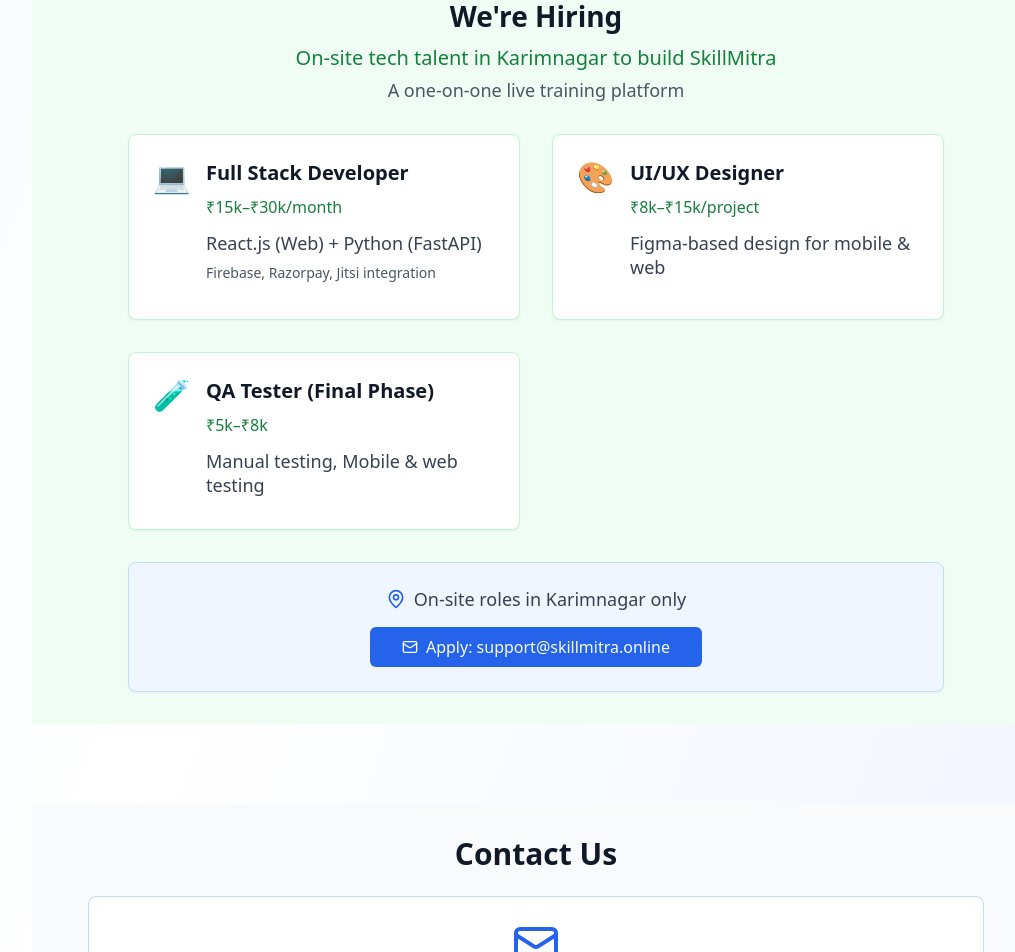
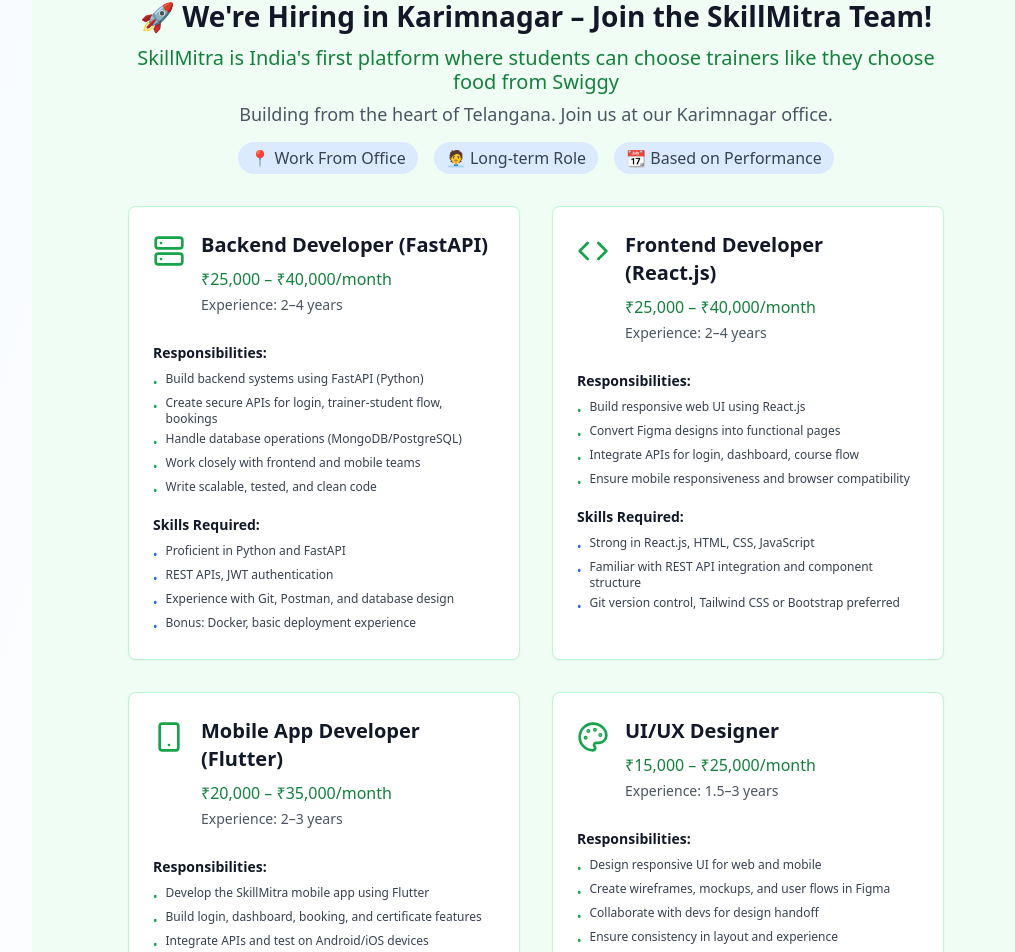
Before and after one commit to abhi3533/skillmitra-appweb, a React (Vite) app: page / in a window 1280 px wide. Shown: the part 2118-3070 px from the top of the page, without its empty margins (104-1119 px from the left). Built offline with nearby package versions, Linux system fonts and the light colour scheme.

Commit message:
Replace hiring section with detailed job descriptions
Updated the hiring section in `src/components/HiringSection.tsx` with detailed job descriptions, responsibilities, skills, and salary information.

```diff
--- a/src/components/HiringSection.tsx
+++ b/src/components/HiringSection.tsx
@@ -1,30 +1,79 @@
 
-import { MapPin, Mail } from 'lucide-react';
+import { MapPin, Mail, Code, Palette, Smartphone, Server } from 'lucide-react';
 import { Card, CardContent } from '@/components/ui/card';
 import { Button } from '@/components/ui/button';
 
 const HiringSection = () => {
   const positions = [
     {
-      title: "Full Stack Developer",
-      description: "React.js (Web) + Python (FastAPI)",
-      details: "Firebase, Razorpay, Jitsi integration",
-      salary: "₹15k–₹30k/month",
-      icon: "💻"
+      title: "Backend Developer (FastAPI)",
+      salary: "₹25,000 – ₹40,000/month",
+      experience: "2–4 years",
+      icon: Server,
+      responsibilities: [
+        "Build backend systems using FastAPI (Python)",
+        "Create secure APIs for login, trainer-student flow, bookings",
+        "Handle database operations (MongoDB/PostgreSQL)",
+        "Work closely with frontend and mobile teams",
+        "Write scalable, tested, and clean code"
+      ],
+      skills: [
+        "Proficient in Python and FastAPI",
+        "REST APIs, JWT authentication",
+        "Experience with Git, Postman, and database design",
+        "Bonus: Docker, basic deployment experience"
+      ]
+    },
+    {
+      title: "Frontend Developer (React.js)",
+      salary: "₹25,000 – ₹40,000/month",
+      experience: "2–4 years",
+      icon: Code,
+      responsibilities: [
+        "Build responsive web UI using React.js",
+        "Convert Figma designs into functional pages",
+        "Integrate APIs for login, dashboard, course flow",
+        "Ensure mobile responsiveness and browser compatibility"
+      ],
+      skills: [
+        "Strong in React.js, HTML, CSS, JavaScript",
+        "Familiar with REST API integration and component structure",
+        "Git version control, Tailwind CSS or Bootstrap preferred"
+      ]
+    },
+    {
+      title: "Mobile App Developer (Flutter)",
+      salary: "₹20,000 – ₹35,000/month",
+      experience: "2–3 years",
+      icon: Smartphone,
+      responsibilities: [
+        "Develop the SkillMitra mobile app using Flutter",
+        "Build login, dashboard, booking, and certificate features",
+        "Integrate APIs and test on Android/iOS devices",
+        "Work with team for app performance and design sync"
+      ],
+      skills: [
+        "Flutter & Dart expertise",
+        "REST API integration, Firebase basics",
+        "App store deployment and testing"
+      ]
     },
     {
       title: "UI/UX Designer",
-      description: "Figma-based design for mobile & web",
-      details: "",
-      salary: "₹8k–₹15k/project",
-      icon: "🎨"
-    },
-    {
-      title: "QA Tester (Final Phase)",
-      description: "Manual testing, Mobile & web testing",
-      details: "",
-      salary: "₹5k–₹8k",
-      icon: "🧪"
+      salary: "₹15,000 – ₹25,000/month",
+      experience: "1.5–3 years",
+      icon: Palette,
+      responsibilities: [
+        "Design responsive UI for web and mobile",
+        "Create wireframes, mockups, and user flows in Figma",
+        "Collaborate with devs for design handoff",
+        "Ensure consistency in layout and experience"
+      ],
+      skills: [
+        "Expert in Figma and design systems",
+        "Knowledge of user-centered design",
+        "Experience with EdTech or SaaS design is a bonus"
+      ]
     }
   ];
 
@@ -32,26 +81,60 @@ const HiringSection = () => {
     <section className="py-8 px-4 bg-green-50">
       <div className="max-w-[1200px] mx-auto px-5 md:px-20">
         <div className="text-center mb-8">
-          <h2 className="text-2xl md:text-3xl lg:text-[28px] font-bold text-gray-900 mb-3">We're Hiring</h2>
-          <p className="text-green-700 font-medium text-base md:text-[18px] lg:text-[20px] mb-2">On-site tech talent in Karimnagar to build SkillMitra</p>
-          <p className="text-gray-600 text-sm md:text-base lg:text-[18px]">A one-on-one live training platform</p>
+          <h2 className="text-2xl md:text-3xl lg:text-[28px] font-bold text-gray-900 mb-3">🚀 We're Hiring in Karimnagar – Join the SkillMitra Team!</h2>
+          <p className="text-green-700 font-medium text-base md:text-[18px] lg:text-[20px] mb-2">
+            SkillMitra is India's first platform where students can choose trainers like they choose food from Swiggy
+          </p>
+          <p className="text-gray-600 text-sm md:text-base lg:text-[18px] mb-4">
+            Building from the heart of Telangana. Join us at our Karimnagar office.
+          </p>
+          <div className="flex flex-wrap justify-center gap-4 text-sm md:text-base text-gray-700">
+            <span className="bg-blue-100 px-3 py-1 rounded-full">📍 Work From Office</span>
+            <span className="bg-blue-100 px-3 py-1 rounded-full">🧑‍💼 Long-term Role</span>
+            <span className="bg-blue-100 px-3 py-1 rounded-full">📆 Based on Performance</span>
+          </div>
         </div>
 
-        <div className="grid grid-cols-1 md:grid-cols-2 gap-6 md:gap-6 lg:gap-8 mb-8">
+        <div className="grid grid-cols-1 lg:grid-cols-2 gap-6 md:gap-6 lg:gap-8 mb-8">
           {positions.map((position, index) => (
-            <Card key={index} className="border-green-200 bg-white min-w-0 md:min-w-[300px]">
+            <Card key={index} className="border-green-200 bg-white">
               <CardContent className="p-5 md:p-6">
-                <div className="flex items-start gap-4">
-                  <span className="text-2xl md:text-3xl flex-shrink-0">{position.icon}</span>
+                <div className="flex items-start gap-4 mb-4">
+                  <position.icon className="h-8 w-8 text-green-600 flex-shrink-0 mt-1" />
                   <div className="flex-1 min-w-0">
-                    <div className="flex flex-col gap-2 mb-3">
-                      <h3 className="text-lg md:text-xl lg:text-[20px] font-semibold text-gray-900 leading-tight">{position.title}</h3>
-                      <span className="text-green-700 font-medium text-sm md:text-base">{position.salary}</span>
+                    <h3 className="text-lg md:text-xl lg:text-[20px] font-semibold text-gray-900 leading-tight mb-2">
+                      {position.title}
+                    </h3>
+                    <div className="flex flex-col gap-1 mb-3">
+                      <span className="text-green-700 font-medium text-base">{position.salary}</span>
+                      <span className="text-gray-600 text-sm">Experience: {position.experience}</span>
                     </div>
-                    <p className="text-gray-700 text-sm md:text-base lg:text-[18px] mb-2 leading-relaxed">{position.description}</p>
-                    {position.details && (
-                      <p className="text-gray-600 text-xs md:text-sm mb-3 leading-relaxed">{position.details}</p>
-                    )}
+                  </div>
+                </div>
+
+                <div className="space-y-4">
+                  <div>
+                    <h4 className="font-semibold text-gray-900 mb-2 text-sm">Responsibilities:</h4>
+                    <ul className="text-gray-700 text-xs space-y-1">
+                      {position.responsibilities.map((resp, i) => (
+                        <li key={i} className="flex items-start gap-2">
+                          <span className="text-green-600 mt-1">•</span>
+                          <span>{resp}</span>
+                        </li>
+                      ))}
+                    </ul>
+                  </div>
+
+                  <div>
+                    <h4 className="font-semibold text-gray-900 mb-2 text-sm">Skills Required:</h4>
+                    <ul className="text-gray-700 text-xs space-y-1">
+                      {position.skills.map((skill, i) => (
+                        <li key={i} className="flex items-start gap-2">
+                          <span className="text-blue-600 mt-1">•</span>
+                          <span>{skill}</span>
+                        </li>
+                      ))}
+                    </ul>
                   </div>
                 </div>
               </CardContent>
@@ -66,10 +149,13 @@ const HiringSection = () => {
                 <MapPin className="h-4 w-4 md:h-5 md:w-5 text-blue-600 flex-shrink-0" />
                 <span className="text-sm md:text-base lg:text-[18px] font-medium">On-site roles in Karimnagar only</span>
               </div>
+              <p className="text-blue-800 text-sm md:text-base font-medium">
+                Let's build something India has never seen before. 💙
+              </p>
               <Button asChild className="bg-blue-600 hover:bg-blue-700 px-6 md:px-8 py-2 md:py-3">
-                <a href="mailto:support@skillmitra.online" className="inline-flex items-center gap-2 text-sm md:text-base">
+                <a href="mailto:contact@skillmitra.online" className="inline-flex items-center gap-2 text-sm md:text-base">
                   <Mail className="h-4 w-4 md:h-5 md:w-5" />
-                  Apply: support@skillmitra.online
+                  Apply: contact@skillmitra.online
                 </a>
               </Button>
             </div>
```
